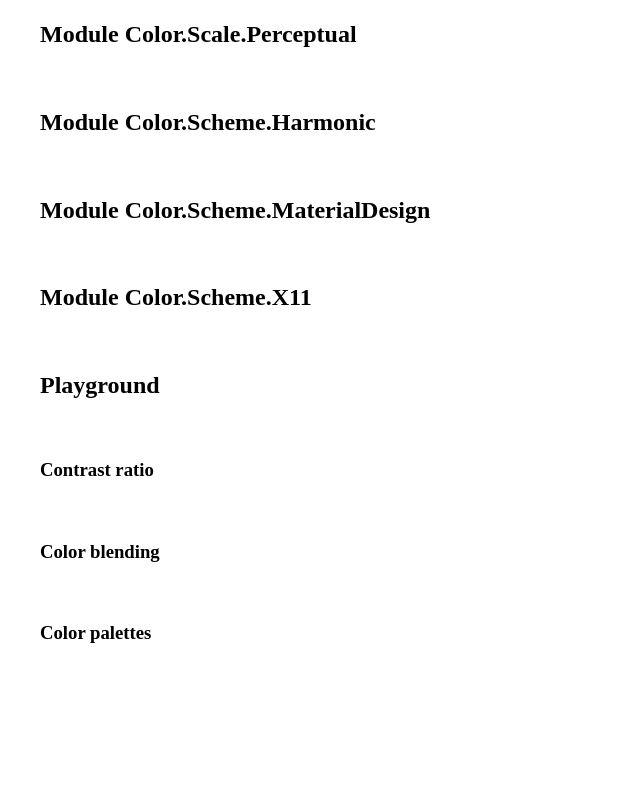
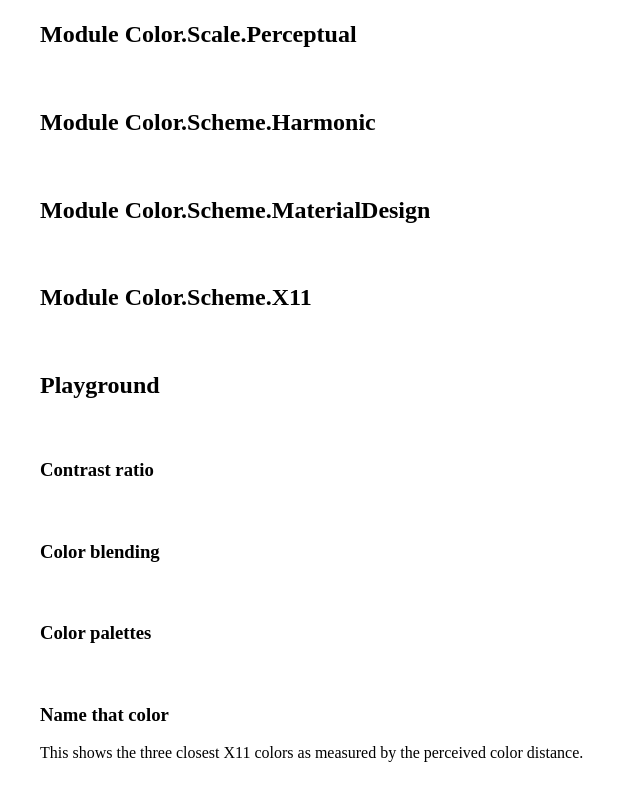
Before and after one commit to purescript-contrib/purescript-colors, a website: page html/index.html in a window 1280 px wide. Shown: the part 650-1450 px from the top of the page, without its empty margins (0-640 px from the left). Before the commit the page ends 1334 px from the top, so only its background shows below. Drawn offline with nearby package versions, Linux system fonts and the light colour scheme.

Commit message:
Color distance demo

```diff
--- a/html/index.html
+++ b/html/index.html
@@ -94,6 +94,14 @@
     <div id="input3"></div>
     <div id="output3"></div>
 
+    <h3>Name that color</h2>
+    <p>
+      This shows the three closest X11 colors as measured by the perceived
+      color distance.
+    </p>
+    <div id="input4"></div>
+    <div id="output4"></div>
+
     <script type="text/javascript" src="test.js"></script>
   </body>
 </html>
```
Also changed, not shown: 1 other file.
